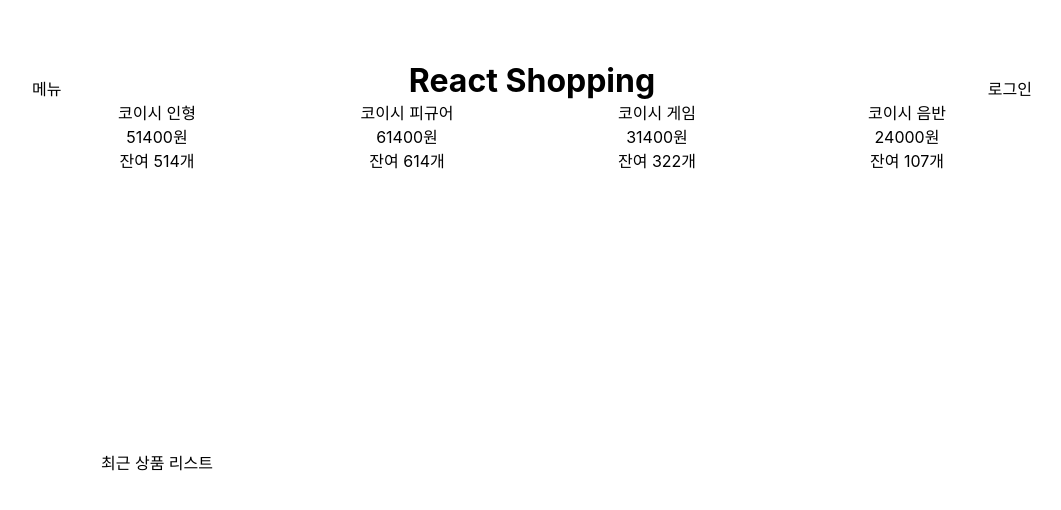
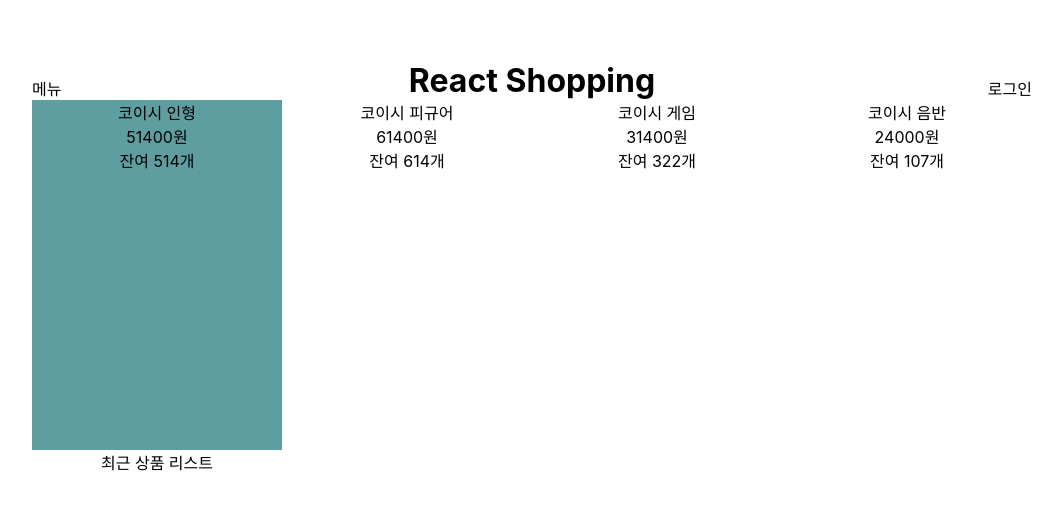
Before and after one commit to kuman514/ReactShopping, a React (Create React App) app in the folder react-shopping/: page / in a window 1280 px wide. In both pictures the pointer is over the element 265 px from the left and 275 px from the top of the page. Shown: the top 510 px of the page, without its empty margins (108-1169 px from the left). Built offline with nearby package versions, Linux system fonts and the light colour scheme.

Commit message:
Decorated ListItem hover

```diff
--- a/react-shopping/src/App.css
+++ b/react-shopping/src/App.css
@@ -90,3 +90,12 @@
   display: grid;
   grid-template-columns: 1fr 1fr 1fr 1fr;
 }
+
+.ListItem {
+  transition: cubic-bezier(1, 0, 0, 1) 0.2s all;
+}
+
+.ListItem:hover {
+  cursor: pointer;
+  background-color: cadetblue;
+}
```
